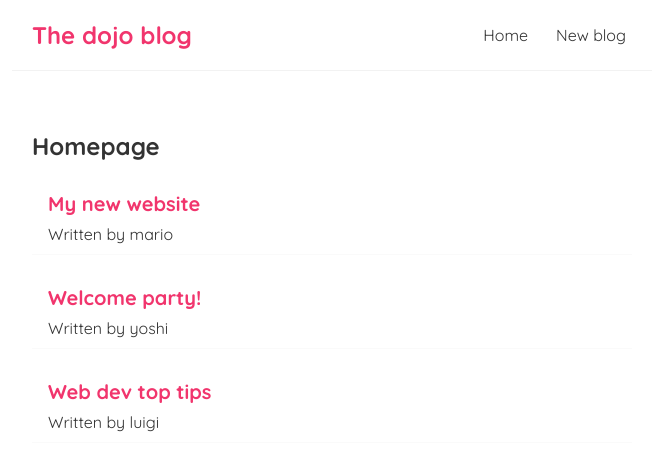
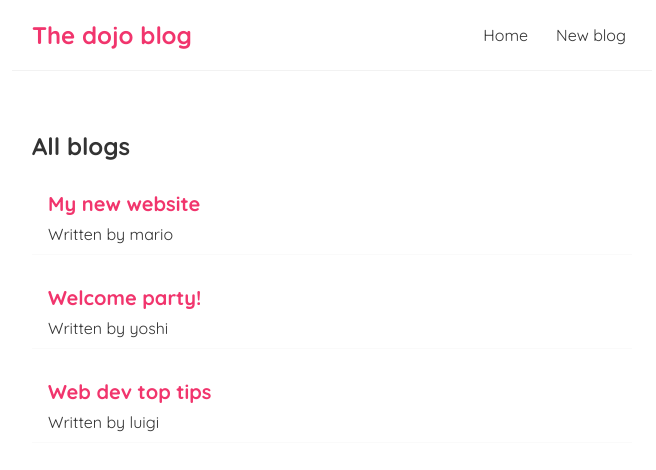
Before and after one commit to RomanAbdurahmanov/Ninja-blog, a React (Create React App) app: page / in a window 1280 px wide. Shown: the top 470 px of the page, without its empty margins (308-964 px from the left). Built offline with nearby package versions, Linux system fonts and the light colour scheme.

Commit message:
Adding bloglist component with props

```diff
--- /dev/null
+++ b/src/BlogList.tsx
@@ -0,0 +1,26 @@
+import React from 'react'
+
+interface BlogType {
+  title: string
+  body: string
+  author: string
+  id: number
+}
+
+export interface BlogListType extends Array<BlogType> {}
+
+function BlogList({ blogs, title }: { blogs: BlogListType; title: string }) {
+  return (
+    <div className='blog-list'>
+      <h2>{title}</h2>
+      {blogs.map((blog) => (
+        <div className='blog-preview' key={blog.id}>
+          <h2>{blog.title}</h2>
+          <p>Written by {blog.author}</p>
+        </div>
+      ))}
+    </div>
+  )
+}
+
+export default BlogList
--- a/src/Home.tsx
+++ b/src/Home.tsx
@@ -1,4 +1,5 @@
 import React, { useState } from 'react'
+import BlogList from './BlogList'
 
 function Home() {
   const [blogs, setBlogs] = useState([
@@ -12,17 +13,7 @@ function Home() {
     },
   ])
 
-  return (
-    <div className='content'>
-      <h2>Homepage</h2>
-      {blogs.map((blog) => (
-        <div className='blog-preview' key={blog.id}>
-          <h2>{blog.title}</h2>
-          <p>Written by {blog.author}</p>
-        </div>
-      ))}
-    </div>
-  )
+  return <BlogList blogs={blogs} title='All blogs' />
 }
 
 export default Home
--- a/src/index.css
+++ b/src/index.css
@@ -28,7 +28,7 @@
 .navbar a:hover {
   color: #f1356d;
 }
-.content {
+.blog-list {
   max-width: 600px;
   margin: 40px auto;
   padding: 20px;
```
